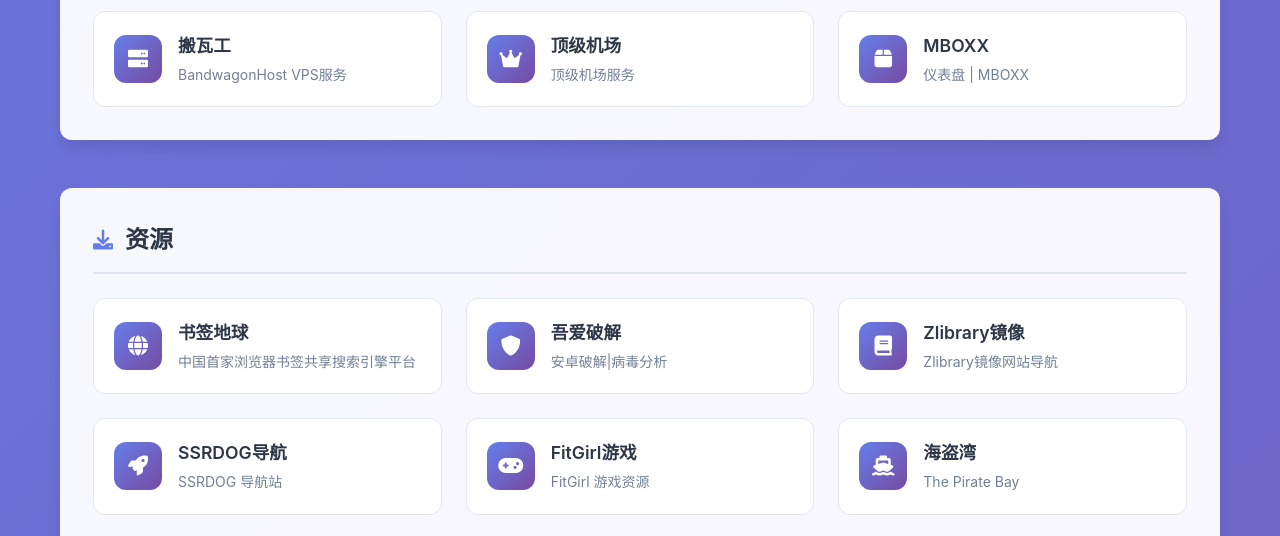
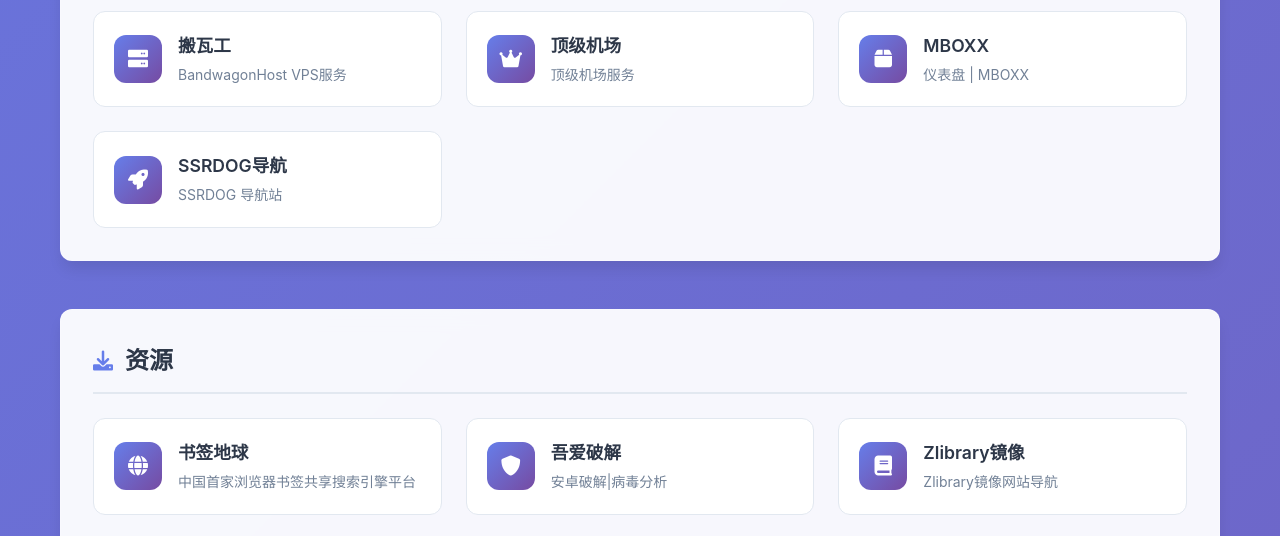
Before and after one commit to PeterLi0228/Navigation, a plain HTML site: page index.html in a window 1280 px wide. Shown: the part 1960-2496 px from the top of the page. Drawn offline with Linux system fonts and the light colour scheme; animation ran at ten frames a second.

Commit message:
更改类目

```diff
--- a/index.html
+++ b/index.html
@@ -279,6 +279,15 @@
                             <p>仪表盘 | MBOXX</p>
                         </div>
                     </a>
+                    <a href="https://go.ssrdog.com/" target="_blank" class="site-card" data-keywords="ssrdog 导航站 机场">
+                        <div class="site-icon">
+                            <i class="fas fa-rocket"></i>
+                        </div>
+                        <div class="site-info">
+                            <h3>SSRDOG导航</h3>
+                            <p>SSRDOG 导航站</p>
+                        </div>
+                    </a>
                 </div>
             </section>
 
@@ -316,15 +325,7 @@
                             <p>Zlibrary镜像网站导航</p>
                         </div>
                     </a>
-                    <a href="https://go.ssrdog.com/" target="_blank" class="site-card" data-keywords="ssrdog 导航站">
-                        <div class="site-icon">
-                            <i class="fas fa-rocket"></i>
-                        </div>
-                        <div class="site-info">
-                            <h3>SSRDOG导航</h3>
-                            <p>SSRDOG 导航站</p>
-                        </div>
-                    </a>
+
                     <a href="https://fitgirl-repacks.site/" target="_blank" class="site-card" data-keywords="fitgirl 游戏 破解">
                         <div class="site-icon">
                             <i class="fas fa-gamepad"></i>
```
